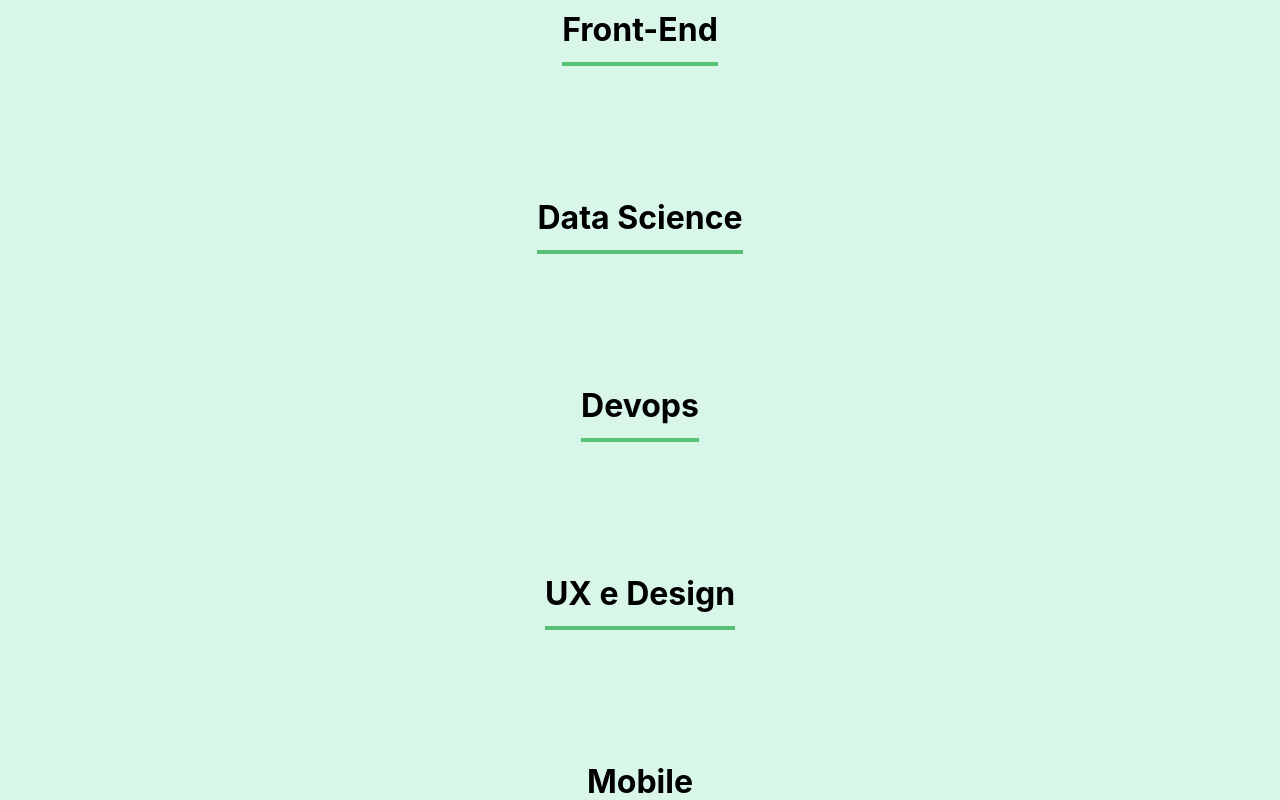
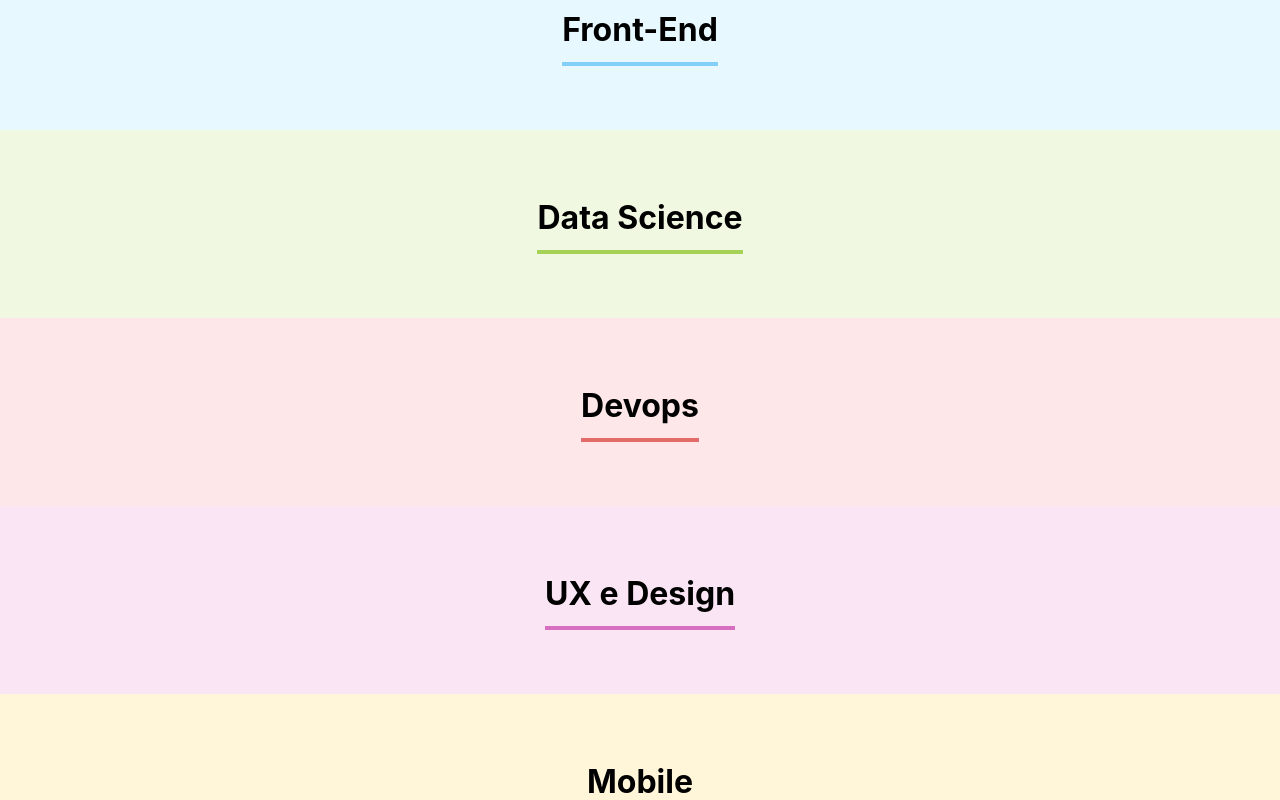
Before and after one commit to Chikrem/organo-react, a React (Vite) app: page / in a window 1280 px wide. Shown: the part 1760-2560 px from the top of the page. Built offline with nearby package versions, Linux system fonts and the light colour scheme.

Commit message:
Renderizando Times

```diff
--- a/src/App.jsx
+++ b/src/App.jsx
@@ -1,36 +1,74 @@
 /* eslint-disable react/jsx-no-undef */
 /* eslint-disable no-unused-vars */
 // Início Aula-1
-import './App.css'
-import Banner from './componentes/Banner';
-import Form from './componentes/Form';
-import Team from './componentes/Team';
-import { useState } from 'react';
+import "./App.css";
+import Banner from "./componentes/Banner";
+import Form from "./componentes/Form";
+import Team from "./componentes/Team";
+import { useState } from "react";
 
 function App() {
+  const times = [
+    {
+      nome: "Programação",
+      corPrimaria: "#57C278",
+      corSecundaria: "#D9F7E9",
+    },
+    {
+      nome: "Front-End",
+      corPrimaria: "#82CFFA",
+      corSecundaria: "#E8F8FF",
+    },
+    {
+      nome: "Data Science",
+      corPrimaria: "#A6D157",
+      corSecundaria: "#F0F8E2",
+    },
+    {
+      nome: "Devops",
+      corPrimaria: "#E06B69",
+      corSecundaria: "#FDE7E8",
+    },
+    {
+      nome: "UX e Design",
+      corPrimaria: "#D86EBF",
+      corSecundaria: "#FAE5F5",
+    },
+    {
+      nome: "Mobile",
+      corPrimaria: "#FEBA05",
+      corSecundaria: "#FFF5D9",
+    },
+    {
+      nome: "Inovação e Gestão",
+      corPrimaria: "#FF8A29",
+      corSecundaria: "#FFEEDF",
+    },
+  ];
 
   // Um useState que permite adicionar um componente recebido de Form.jsx e guardalo em um array
-  const [colaboradores, setColaboradores ] = useState([]);
+  const [colaboradores, setColaboradores] = useState([]);
 
   const aoNovoColaboradorAdicionado = (colaborador) => {
-    console.log(colaborador)
-    setColaboradores([...colaboradores, colaborador])
-    console.log(colaboradores)
-}
+    console.log(colaborador);
+    setColaboradores([...colaboradores, colaborador]);
+    console.log(colaboradores);
+  };
 
   return (
     <div className="App">
       <Banner />
-      <Form aoColaboradorCadastrado={colaborador => aoNovoColaboradorAdicionado(colaborador)}/>
-      <Team nome={"Programação"}/>
-      <Team nome={"Front-End"}/>
-      <Team nome={"Data Science"}/>
-      <Team nome={"Devops"}/>
-      <Team nome={"UX e Design"}/>
-      <Team nome={"Mobile"}/>
-      <Team nome={"Inovação e Gestão"}/>
+      <Form
+        aoColaboradorCadastrado={(colaborador) =>
+          aoNovoColaboradorAdicionado(colaborador)
+        }
+      />
+      {/* Iterar lista de times com map e renderizar objetos recebendo o nome e duas cores */}
+      {times.map((time, index) => (
+        <Team key={index} nome={time.nome} corPrimaria={time.corPrimaria} corSecundaria={time.corSecundaria} />
+      ))}
     </div>
-  )
+  );
 }
 
-export default App
+export default App;
--- a/src/componentes/Team/Team.css
+++ b/src/componentes/Team/Team.css
@@ -1,12 +1,12 @@
 .team{
     text-align: center;
     padding: 32px;
-    background-color: #D9F7E9;
+    /* background-color: #D9F7E9; */
 }
 
 .team h3 {
     font-size: 32px;
-    border-bottom: 4px solid #57C278;
+    border-bottom: 4px solid ;
     display: inline-block;
     padding-bottom: 8px;
 }
--- a/src/componentes/Team/index.jsx
+++ b/src/componentes/Team/index.jsx
@@ -2,9 +2,18 @@
 import './Team.css'
 
 const Team = (props) => {
+
+  const style = {
+    backgroundColor: props.corSecundaria,
+  };
+
+  const styleH3 = {
+    borderColor: props.corPrimaria,
+  };
+
   return (
-    <section className="team">
-      <h3>
+    <section className="team" style={style}>
+      <h3 style={styleH3}>
         {props.nome}
       </h3>
     </section>
```
